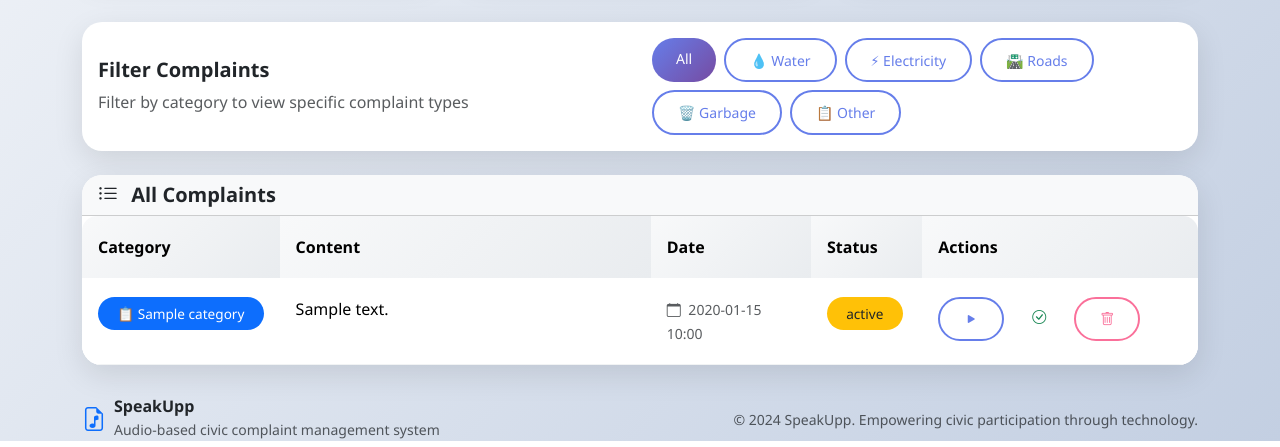
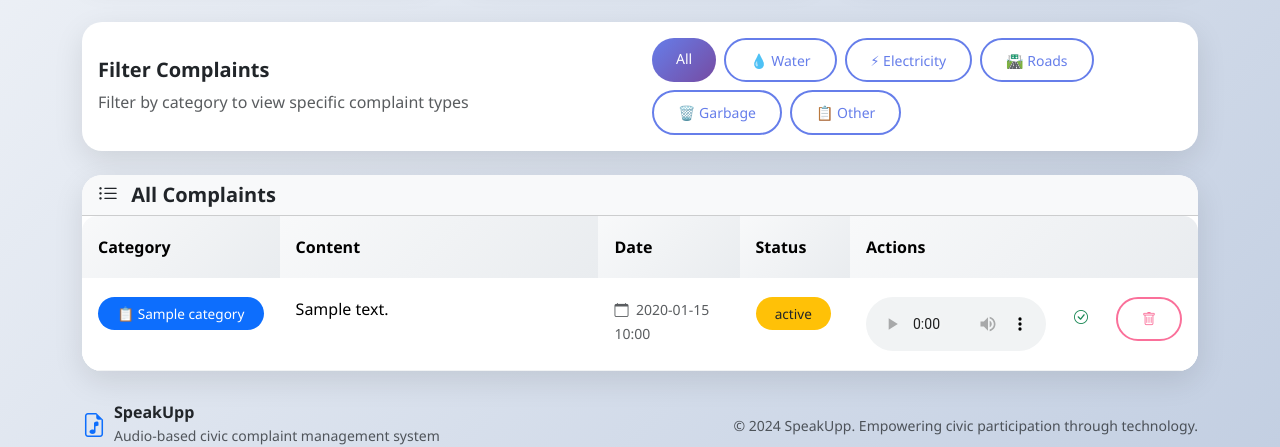
Before and after one commit to wallalwar-om/Voice-to-Text-Complaint-System, a Flask app: page /admin/dashboard in a window 1280 px wide. Shown: the part 411-858 px from the top of the page. Run offline with Flask 3, Linux system fonts and the light colour scheme; the visitor is signed in with stand-in values (Sample User, id 1); a database or web service that is not in the repository returns one stand-in record (values such as "Sample title").

Commit message:
Issues with recording

```diff
--- a/app.py
+++ b/app.py
@@ -7,21 +7,17 @@ import speech_recognition as sr
 from pydub import AudioSegment
 from io import BytesIO
 from datetime import datetime
-# from flask_cors import CORS
 
 load_dotenv()
 
 app = Flask(__name__)
 app.secret_key = os.getenv('SECRET_KEY')
-# CORS(app)
-
 
 MONGO_URI = os.getenv('MONGO_URI')
 client = MongoClient(MONGO_URI)
 
-# DATABASE = os.getenv('DATABASE')
-# db = client[DATABASE]
-db = client.get_database()
+DATABASE = os.getenv('DATABASE')
+db = client[DATABASE]
 coll = db['complaints']
 
 
@@ -197,7 +193,7 @@ def serve_audio(complaint_id):
 
         audio_data = complaint.get("recording")
 
-        return Response(audio_data, mimetype='audio/*')
+        return Response(audio_data, mimetype='audio/mpeg')
     except Exception as e:
         return str(e), 500
 
--- a/templates/admin_dashboard.html
+++ b/templates/admin_dashboard.html
@@ -53,7 +53,8 @@
             <div class="col-md-4">
                 <div class="card text-center">
                     <div class="card-body">
-                        <div class="icon-circle mb-3" style="width: 50px; height: 50px; font-size: 1.2rem; background: var(--success-gradient);">
+                        <div class="icon-circle mb-3"
+                            style="width: 50px; height: 50px; font-size: 1.2rem; background: var(--success-gradient);">
                             <i class="bi bi-check-circle-fill"></i>
                         </div>
                         <h4 class="fw-bold text-success">
@@ -66,7 +67,8 @@
             <div class="col-md-4">
                 <div class="card text-center">
                     <div class="card-body">
-                        <div class="icon-circle mb-3" style="width: 50px; height: 50px; font-size: 1.2rem; background: var(--warning-gradient);">
+                        <div class="icon-circle mb-3"
+                            style="width: 50px; height: 50px; font-size: 1.2rem; background: var(--warning-gradient);">
                             <i class="bi bi-clock-fill"></i>
                         </div>
                         <h4 class="fw-bold text-warning">
@@ -170,31 +172,43 @@
                                 </small>
                             </td>
                             <td>
-                                <span class="badge {{ 'bg-success' if complaint.get('status') == 'Resolved' else 'bg-warning text-dark' }}">
+                                <span
+                                    class="badge {{ 'bg-success' if complaint.get('status') == 'Resolved' else 'bg-warning text-dark' }}">
                                     {{ complaint.get('status', 'Pending') }}
                                 </span>
                             </td>
+                            <!-- Complaints Table Actions (Revised) -->
                             <td>
                                 <div class="d-flex gap-1">
                                     <!-- Play Audio -->
                                     {% if complaint.get('recording') %}
-                                    <button class="btn btn-outline-primary btn-sm"
-                                            onclick="playAudio('{{ complaint['/_id/'] }}')" title="Play Audio">
-                                        <i class="bi bi-play-fill"></i>
-                                    </button>
+                                    <audio controls style="max-width: 180px;">
+                                        <source src="{{ url_for('serve_audio', complaint_id=complaint['_id']) }}"
+                                            type="audio/mpeg">
+                                        Your browser does not support the audio element.
+                                    </audio>
+                                    {% else %}
+                                    <span class="text-muted fst-italic">
+                                        <i class="bi bi-volume-mute me-1"></i>No audio
+                                    </span>
                                     {% endif %}
 
+
                                     <!-- Toggle Status -->
-                                    <form method="POST" action="{{ url_for('update_status', complaint_id=complaint['_id']) }}" style="display: inline;">
+                                    <form method="POST"
+                                        action="{{ url_for('update_status', complaint_id=complaint['_id']) }}"
+                                        style="display: inline;">
                                         <button type="submit" class="btn btn-outline-success btn-sm"
                                             title="Toggle Status">
-                                            <i class="bi bi-{{ 'check-circle' if complaint.get('status') != 'Resolved' else 'arrow-clockwise' }}"></i>
+                                            <i
+                                                class="bi bi-{{ 'check-circle' if complaint.get('status') != 'Resolved' else 'arrow-clockwise' }}"></i>
                                         </button>
                                     </form>
 
                                     <!-- Delete (Superadmin only) -->
                                     {% if session.get('role') == 'superadmin' %}
-                                    <form method="POST" action="{{ url_for('delete_complaint', complaint_id=complaint['_id']) }}"
+                                    <form method="POST"
+                                        action="{{ url_for('delete_complaint', complaint_id=complaint['_id']) }}"
                                         style="display: inline;"
                                         onsubmit="return confirm('Are you sure you want to delete this complaint?')">
                                         <button type="submit" class="btn btn-outline-danger btn-sm" title="Delete">
@@ -204,6 +218,7 @@
                                     {% endif %}
                                 </div>
                             </td>
+
                         </tr>
                         {% endfor %}
                     </tbody>
@@ -214,7 +229,8 @@
         {% else %}
         <div class="card text-center">
             <div class="card-body p-5">
-                <div class="icon-circle mb-4" style="background: linear-gradient(135deg, #e9ecef 0%, #dee2e6 100%); color: #6c757d;">
+                <div class="icon-circle mb-4"
+                    style="background: linear-gradient(135deg, #e9ecef 0%, #dee2e6 100%); color: #6c757d;">
                     <i class="bi bi-inbox"></i>
                 </div>
                 <h5 class="fw-bold mb-3">No Complaints Found</h5>
@@ -250,13 +266,4 @@
     </div>
 </div>
 
-<script>
-function playAudio(complaintId) {
-    const modal = new bootstrap.Modal(document.getElementById('audioModal'));
-    const audioPlayer = document.getElementById('audioPlayer');
-    audioPlayer.src = '/audio/' + complaintId;
-    modal.show();
-}
-</script>
-
 {% endblock %}
```
Lines whose indentation alone changed are shown as unchanged.
